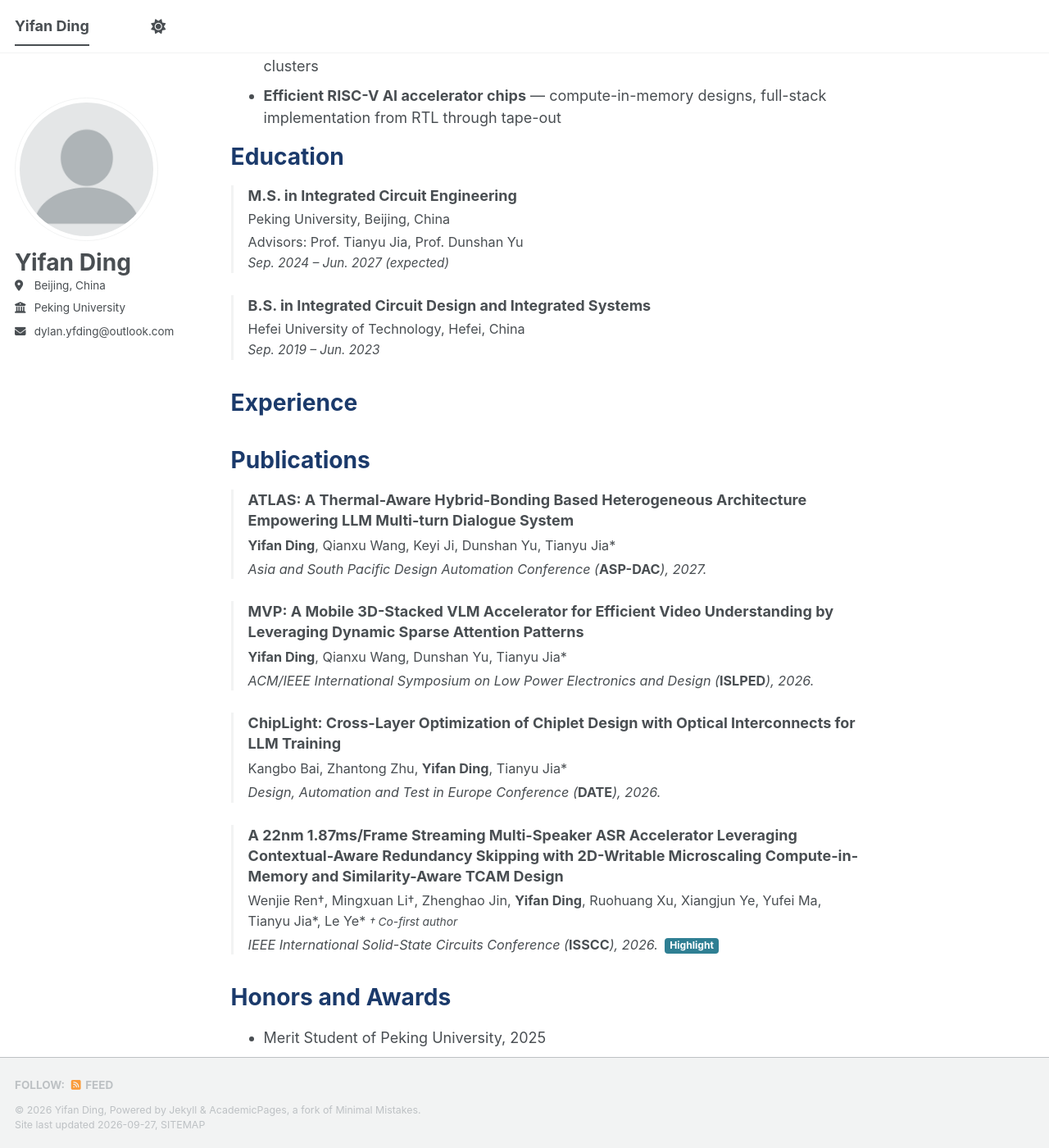
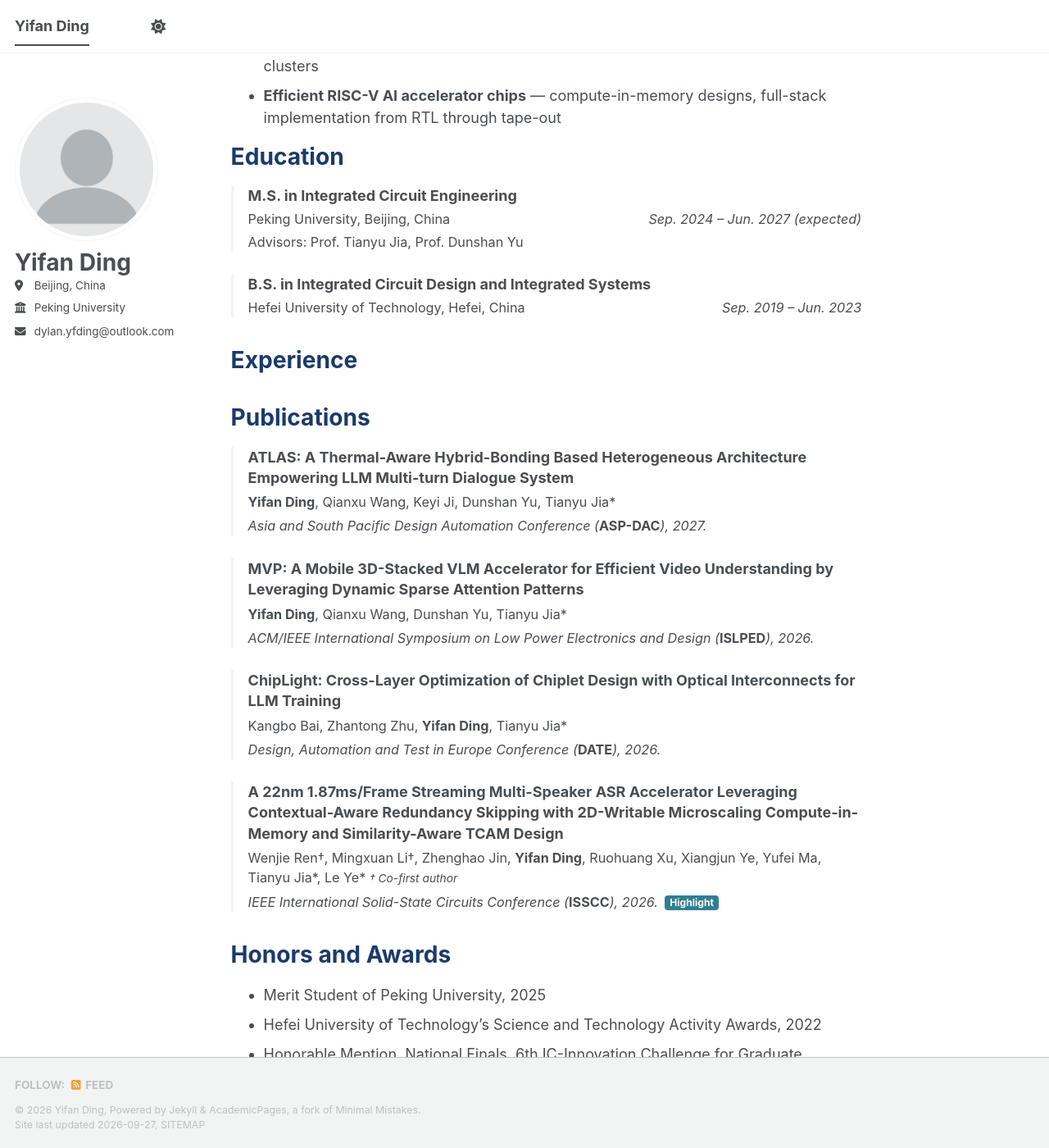
Before and after one commit to DylanDing54/DylanDing54.github.io, a Jekyll site: the page built from _pages/about.md, in a window 1280 px wide and 1400 px high, scrolled down 742 px. Shown: the whole window at 82% size. Built offline with Jekyll 4.4.1, drawn with Linux system fonts in a browser that asks for light colours; a style sheet for code colours, icons or effects is not loaded.

Commit message:
Put education dates on the school line, right-aligned
Co-Authored-By: Claude Opus 5 (1M context) <noreply@anthropic.com>

```diff
--- a/_pages/about.md
+++ b/_pages/about.md
@@ -45,14 +45,12 @@ Education
 <div class="education-list">
   <div class="education-item">
     <div class="education-degree"><strong>M.S. in Integrated Circuit Engineering</strong></div>
-    <div class="education-school">Peking University, Beijing, China</div>
+    <div class="education-school">Peking University, Beijing, China<span class="education-date">Sep. 2024 &ndash; Jun. 2027 (expected)</span></div>
     <div class="education-detail">Advisors: Prof. Tianyu Jia, Prof. Dunshan Yu</div>
-    <div class="education-date">Sep. 2024 &ndash; Jun. 2027 (expected)</div>
   </div>
   <div class="education-item">
     <div class="education-degree"><strong>B.S. in Integrated Circuit Design and Integrated Systems</strong></div>
-    <div class="education-school">Hefei University of Technology, Hefei, China</div>
-    <div class="education-date">Sep. 2019 &ndash; Jun. 2023</div>
+    <div class="education-school">Hefei University of Technology, Hefei, China<span class="education-date">Sep. 2019 &ndash; Jun. 2023</span></div>
   </div>
 </div>
 
--- a/_sass/layout/_custom.scss
+++ b/_sass/layout/_custom.scss
@@ -95,6 +95,11 @@
 }
 
 .education-school {
+    display: flex;
+    flex-wrap: wrap;
+    justify-content: space-between;
+    align-items: baseline;
+    gap: 0 1em;
     font-size: 0.9em;
     margin-bottom: 0.2em;
     color: var(--global-text-color);
@@ -106,9 +111,11 @@
     color: var(--global-text-color);
 }
 
+/* Sits on the school line, pushed to the right by the flex container.
+   Wraps onto its own line on narrow screens. */
 .education-date {
-    font-size: 0.85em;
     font-style: italic;
+    white-space: nowrap;
     color: var(--global-fig-caption-color);
 }
 
```
